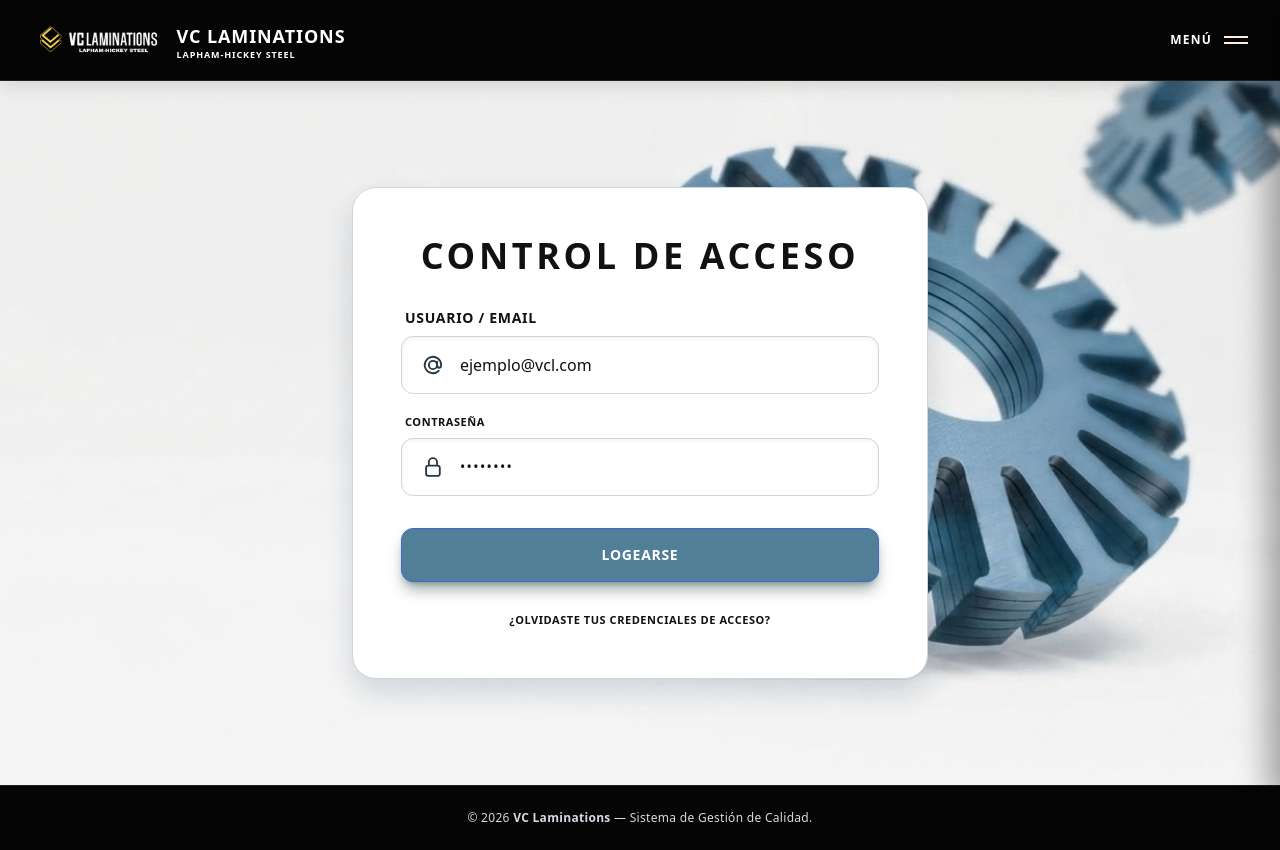
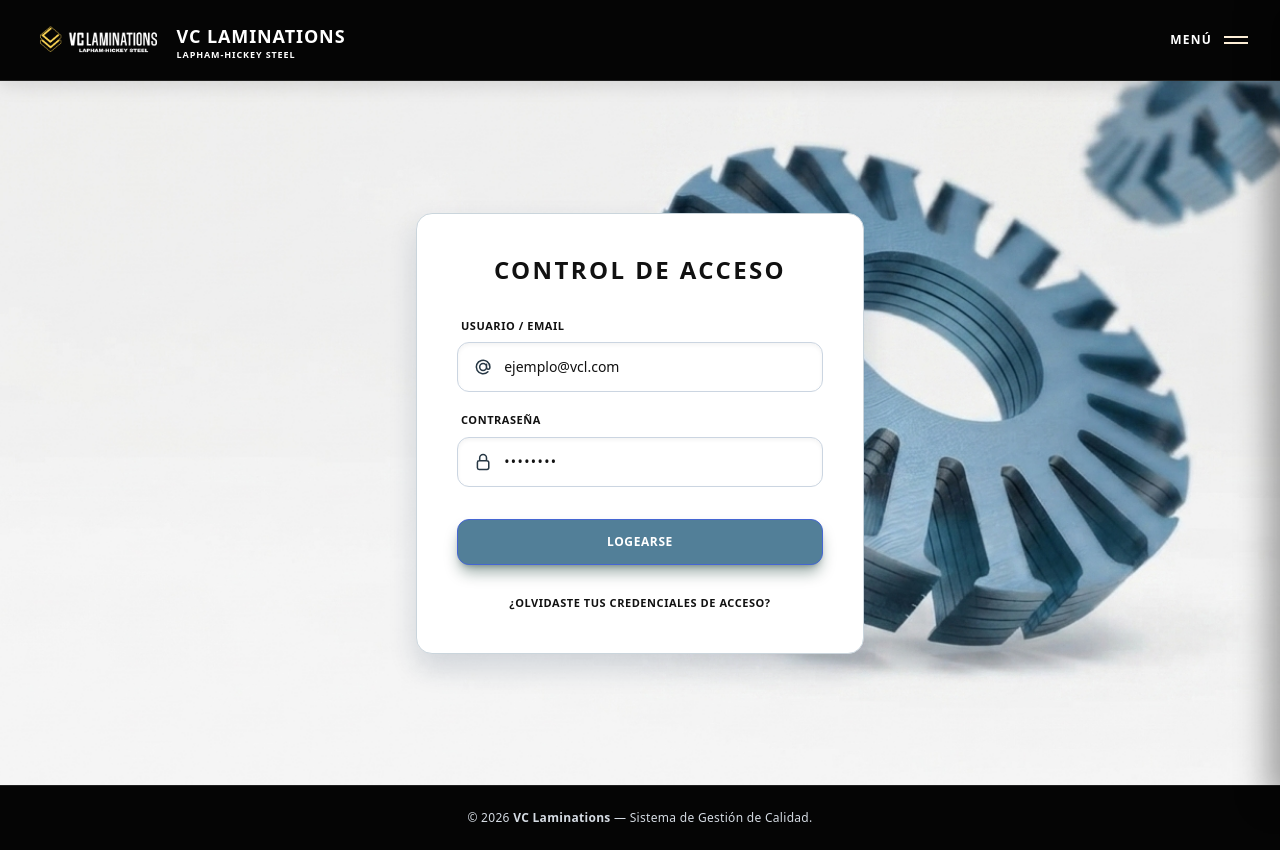
Before and after one commit to RODRIGO-LEAL-FLORES/QMS, a Django app: page /login/ in a window 1280 px wide. Run offline with Django 5.2, Linux system fonts and the light colour scheme; parts of the project's set-up code (start-up, migrations or seed data) failed here and were passed over; some libraries are stand-ins or nearby versions.

Commit message:
fav_icon

```diff
--- a/templates/base.html
+++ b/templates/base.html
@@ -5,7 +5,7 @@
 <head>
     <meta charset="UTF-8">
     <meta name="viewport" content="width=device-width, initial-scale=1.0">
-    <link rel="icon" type="image/png" href="{% static 'favicon.png' %}">
+    <link rel="icon" type="image/png" href="{% static 'favicon.png' %}?v=3">
     <title>{% block title %}VC Laminations - Sistema de Gestión{% endblock %}</title>
 
 
--- a/templates/login.html
+++ b/templates/login.html
@@ -6,12 +6,12 @@
 <div class="flex items-center justify-center min-h-[calc(100vh-12rem)] py-6">
 
     <form method="POST" action="{% url 'login' %}"
-          class="w-full max-w-xl bg-[#020f14]/85 backdrop-blur-xl border border-slate-700/80 p-9 sm:p-12 shadow-2xl shadow-black/80 rounded-3xl transform transition-all duration-300 hover:scale-[1.01] hover:border-slate-600/70 group">
+          class="w-full max-w-md bg-[#020f14]/80 backdrop-blur-xl border border-slate-800/80 p-8 sm:p-10 shadow-2xl shadow-black/80 rounded-2xl transform transition-all duration-300 hover:scale-[1.01] hover:border-slate-700/60 group">
 
         {% csrf_token %}
 
         <div class="text-center mb-8">
-            <h2 class="text-3xl sm:text-4xl font-black tracking-widest text-white uppercase">
+            <h2 class="text-2xl font-black tracking-widest text-white uppercase">
                 CONTROL DE ACCESO
             </h2>
         </div>
@@ -32,19 +32,19 @@
         <div class="space-y-5">
 
             <div class="flex flex-col gap-2">
-                <label class="text-sm font-bold tracking-wider text-slate-300 uppercase pl-1">Usuario / Email</label>
-                <div class="flex items-center gap-4 bg-white border border-slate-300 rounded-xl px-5 py-4 shadow-inner focus-within:border-[#a7834f] focus-within:ring-1 focus-within:ring-[#a7834f]/30 transition-all">
-                    <svg class="w-6 h-6 text-slate-700 transition-colors" xmlns="http://www.w3.org/2000/svg" fill="none" viewBox="0 0 24 24" stroke-width="2" stroke="currentColor">
+                <label class="text-[11px] font-bold tracking-wider text-slate-400 uppercase pl-1">Usuario / Email</label>
+                <div class="flex items-center gap-3 bg-white border border-slate-300 rounded-xl px-4 py-3.5 shadow-inner focus-within:border-[#a7834f] focus-within:ring-1 focus-within:ring-[#a7834f]/30 transition-all">
+                    <svg class="w-5 h-5 text-slate-700 transition-colors" xmlns="http://www.w3.org/2000/svg" fill="none" viewBox="0 0 24 24" stroke-width="2" stroke="currentColor">
                         <path stroke-linecap="round" stroke-linejoin="round" d="M16.5 12a4.5 4.5 0 11-9 0 4.5 4.5 0 019 0zm0 0c0 1.657 1.007 3 2.25 3S21 13.657 21 12a9 9 0 10-2.636 6.364M16.5 12V8.25" />
                     </svg>
-                    <input autocomplete="off" placeholder="ejemplo@vcl.com" class="bg-transparent border-none outline-none w-full text-slate-950 placeholder-slate-500 text-base font-medium" type="text" name="email" required>
+                    <input autocomplete="off" placeholder="ejemplo@vcl.com" class="bg-transparent border-none outline-none w-full text-slate-950 placeholder-slate-500 text-sm font-medium" type="text" name="email" required>
                 </div>
             </div>
 
             <div class="flex flex-col gap-2">
                 <label class="text-[11px] font-bold tracking-wider text-slate-400 uppercase pl-1">Contraseña</label>
-                <div class="flex items-center gap-4 bg-white border border-slate-300 rounded-xl px-5 py-4 shadow-inner focus-within:border-[#a7834f] focus-within:ring-1 focus-within:ring-[#a7834f]/30 transition-all">
-                    <svg class="w-6 h-6 text-slate-700 transition-colors" xmlns="http://www.w3.org/2000/svg" fill="none" viewBox="0 0 24 24" stroke-width="2" stroke="currentColor">
+                <div class="flex items-center gap-3 bg-white border border-slate-300 rounded-xl px-4 py-3.5 shadow-inner focus-within:border-[#a7834f] focus-within:ring-1 focus-within:ring-[#a7834f]/30 transition-all">
+                    <svg class="w-5 h-5 text-slate-700 transition-colors" xmlns="http://www.w3.org/2000/svg" fill="none" viewBox="0 0 24 24" stroke-width="2" stroke="currentColor">
                         <path stroke-linecap="round" stroke-linejoin="round" d="M16.5 10.5V6.75a4.5 4.5 0 10-9 0v3.75m-.75 11.25h10.5a2.25 2.25 0 002.25-2.25v-6.75a2.25 2.25 0 00-2.25-2.25H6.75a2.25 2.25 0 00-2.25 2.25v6.75a2.25 2.25 0 002.25 2.25z" />
                     </svg>
                     <input placeholder="••••••••" class="bg-transparent border-none outline-none w-full text-slate-950 placeholder-slate-500 text-sm tracking-widest" type="password" name="password" required>
@@ -55,7 +55,7 @@
 
         <div class="mt-8 flex flex-col gap-3">
             <button type="submit"
-                    class="w-full bg-brandGreen hover:bg-[#154d2c] text-white font-bold py-4 px-5 rounded-xl shadow-lg shadow-emerald-950/40 transition-all duration-200 tracking-wider text-sm uppercase active:scale-[0.98]">
+                    class="w-full bg-brandGreen hover:bg-[#154d2c] text-white font-bold py-3.5 px-4 rounded-xl shadow-lg shadow-emerald-950/40 transition-all duration-200 tracking-wider text-xs uppercase active:scale-[0.98]">
                 logearse
             </button>
         </div>
```
Also changed, not shown: static/favicon.png.
